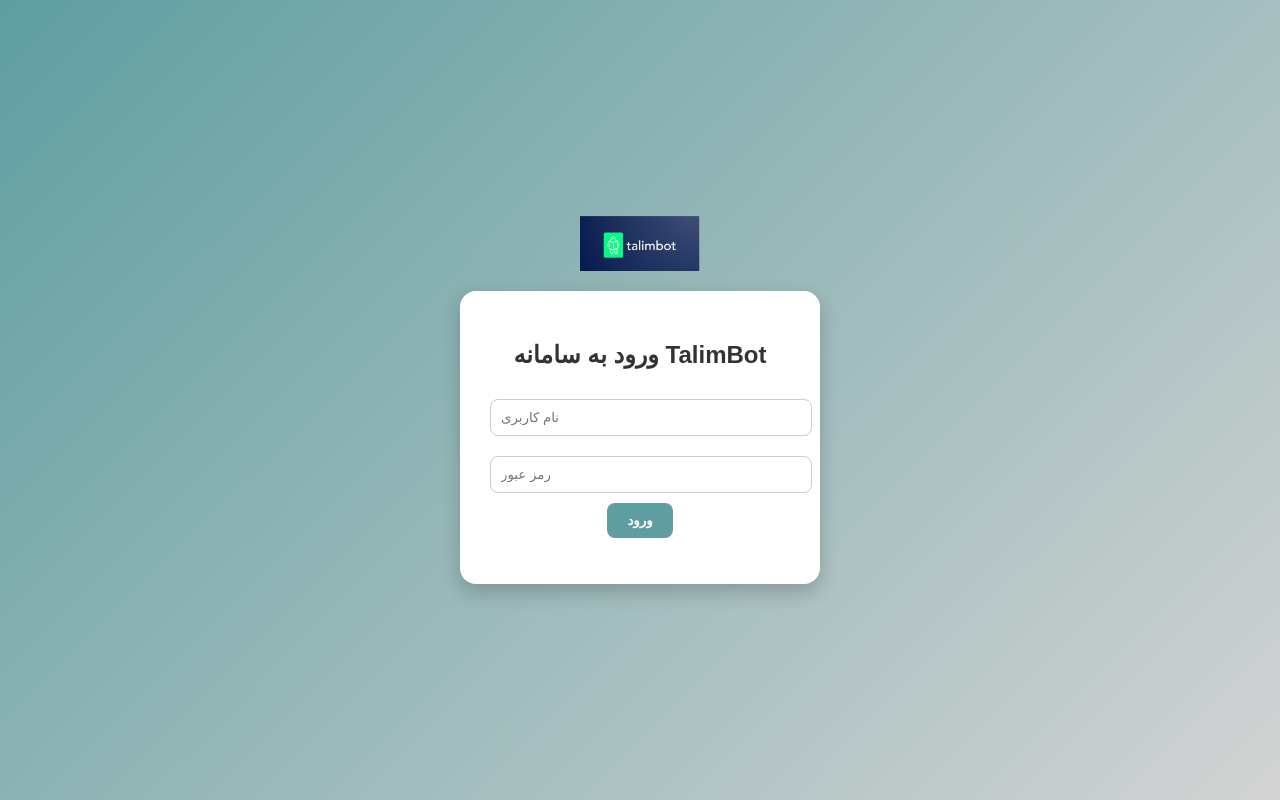
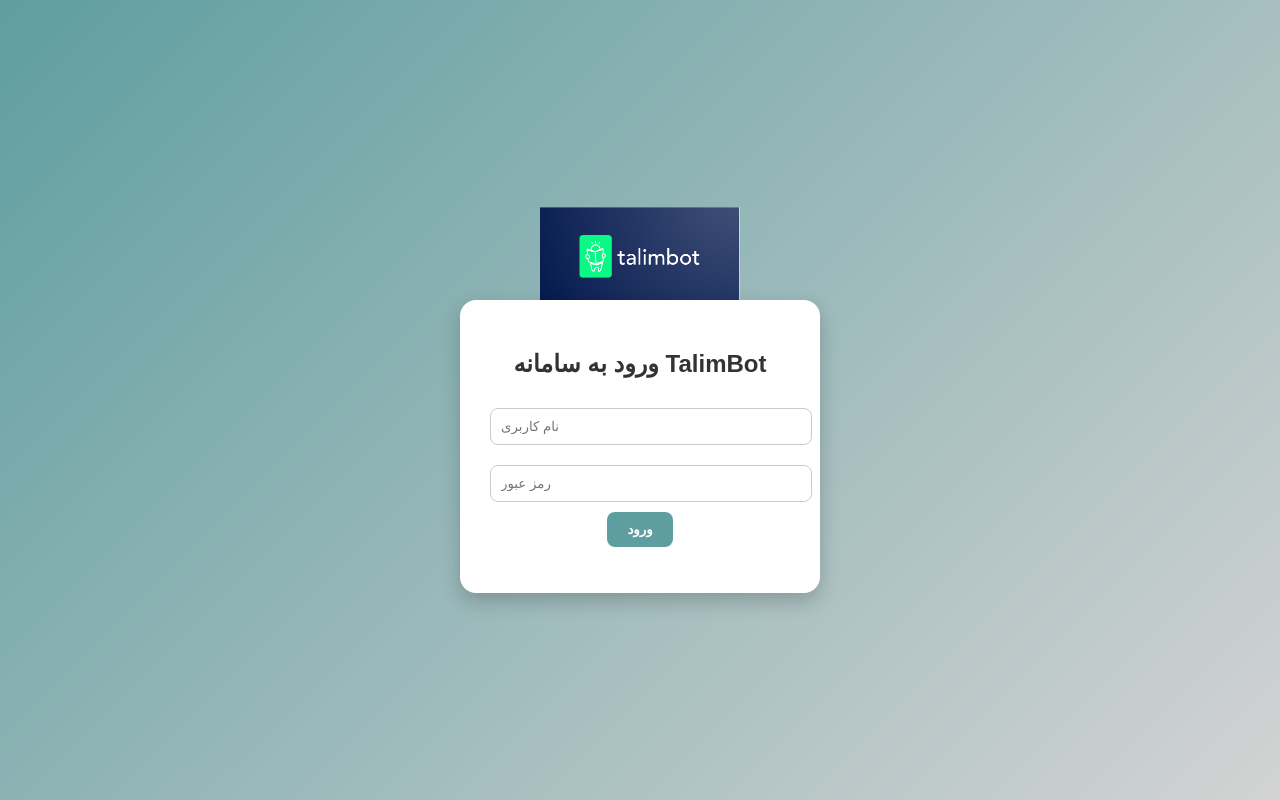
Before and after one commit to talimbot/talimbot, a plain HTML site: page index.html in a window 1280 px wide. Drawn offline with Linux system fonts and the light colour scheme.

Commit message:
Add files via upload

```diff
--- a/index.html
+++ b/index.html
@@ -50,7 +50,7 @@
   </style>
 </head>
 <body>
-  <img src="logo.png" alt="TalimBot Logo" class="logo">
+ <img src="logo.png" alt="TalimBot Logo" style="width: 200px; height: auto;">
   <div class="login-container">
     <h2>ورود به سامانه TalimBot</h2>
     <input type="text" id="username" placeholder="نام کاربری">
```
